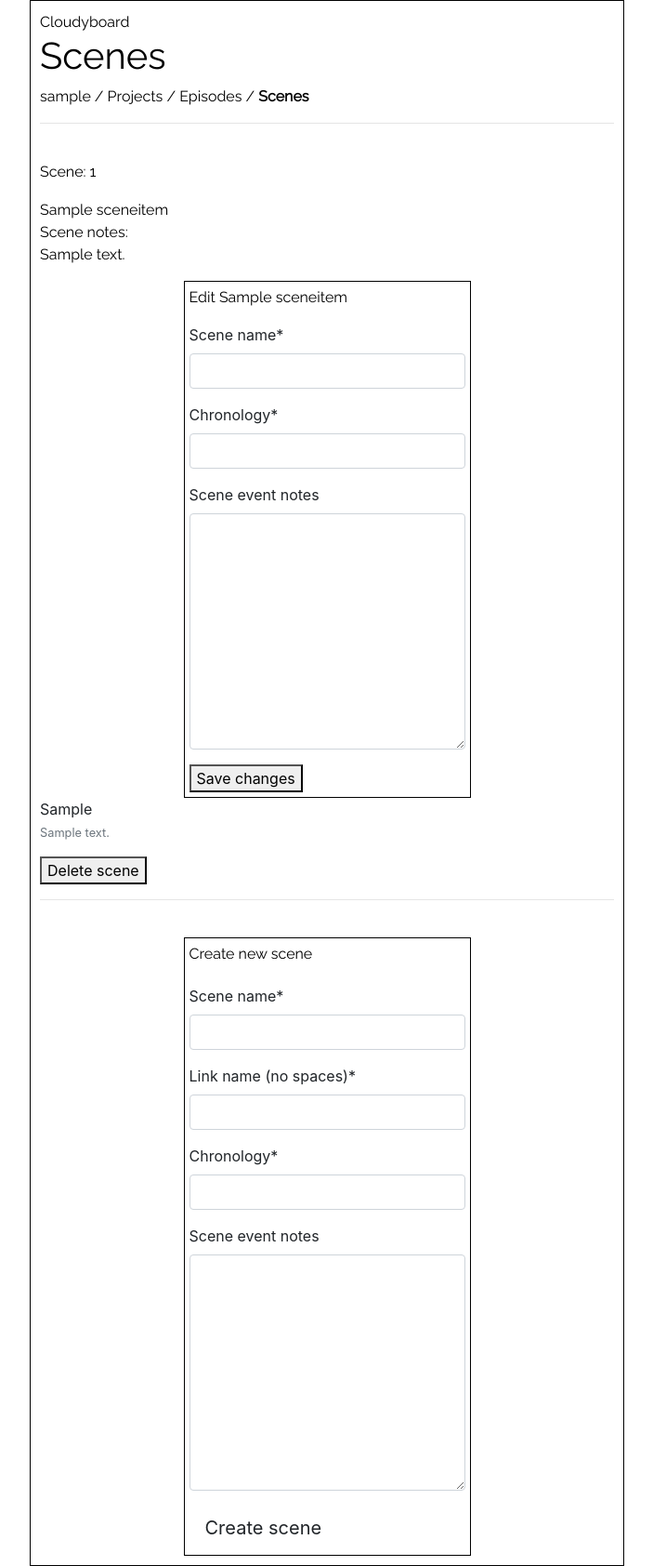
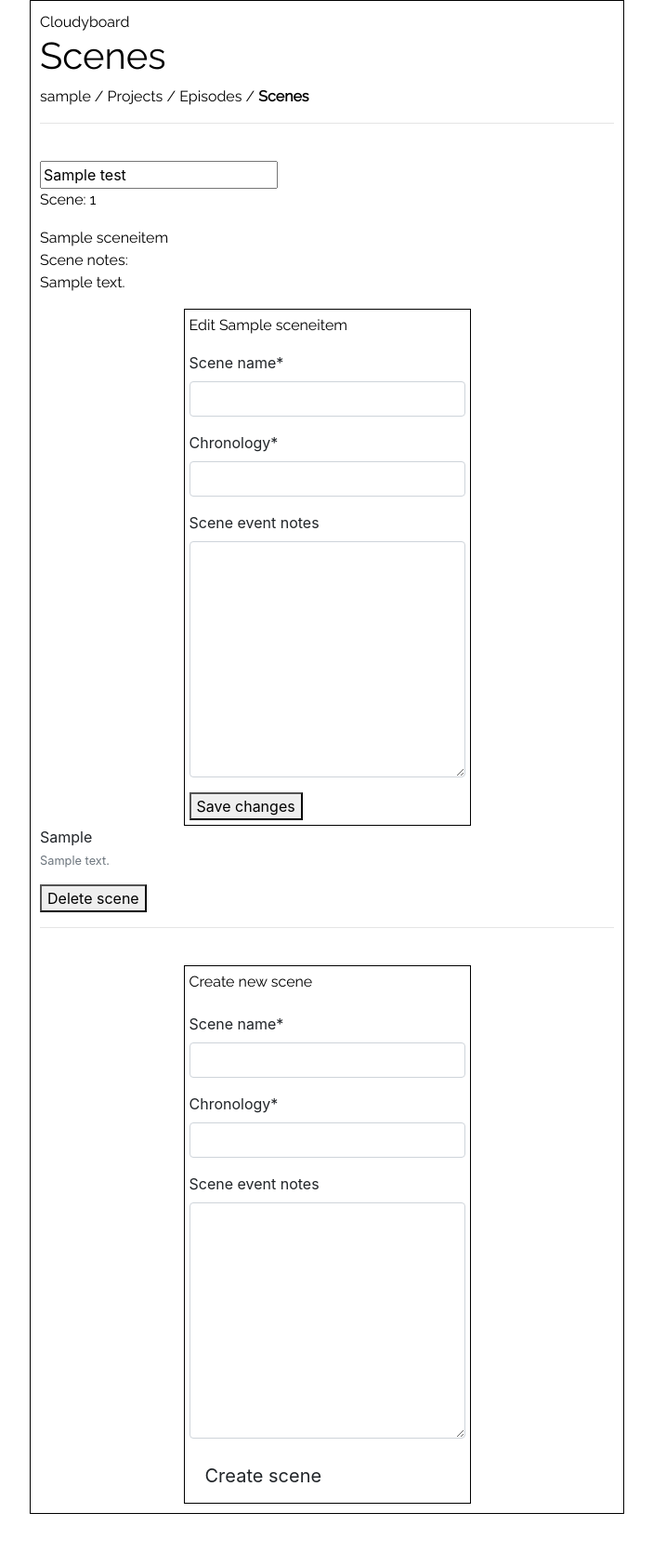
Before and after one commit to MidnattLantern/social_frames, a Django app: template templates/episode_view.html in a window 1280 px wide. Shown: the whole page at 93% size, without its empty margins (288-991 px from the left). After the commit the page ends 1628 px from the top, so only its background shows below. Run offline with Django 3.2, Linux system fonts and the light colour scheme; a user stored in the database is signed in; tables that the repository leaves empty hold one stand-in row (values such as "Sample post"); the template is opened without the code that fills it: values that come from a table or form of the project are taken from there, most other values are stand-ins (such as "Sample title", 1, 10 or a date in 2020); some libraries are stand-ins or nearby versions.

Commit message:
scene slug will automatically generate

```diff
--- a/storyboard/forms.py
+++ b/storyboard/forms.py
@@ -41,9 +41,8 @@
 class CreateSceneItem(forms.ModelForm):
     class Meta:
         model = SceneItem
-        fields = ['scene_name', 'scene_slug', 'scene_chronology', 'scene_event_notes',]
+        fields = ['scene_name', 'scene_chronology', 'scene_event_notes',]
         labels = {'scene_name': 'Scene name',
-                  'scene_slug': 'Link name (no spaces)',
                   'scene_chronology': 'Chronology',
                   'scene_event_notes': 'Scene event notes'
                   }
--- a/storyboard/models.py
+++ b/storyboard/models.py
@@ -108,7 +108,7 @@
     sketch_artist = models.CharField(
         max_length=50, null=False, blank=False, default='', unique=False)
     sketch_pin = models.BooleanField(default=False)
-#    sketch_image = CloudinaryField('image', default='')
+    # sketch_image rejects more than 1MB and non JP(E)Gs and PNGs
     sketch_image = models.ImageField(null=False, blank=False, upload_to='images/', validators=[validate_image_size, FileExtensionValidator(['jpg', 'jpeg', 'png'])])
 
     class Meta:
--- a/templates/episode_view.html
+++ b/templates/episode_view.html
@@ -5,9 +5,13 @@
 <!-- see models.py SceneItem() -->
 {% if user.is_authenticated %}
 <!-- this <p> mimics Finder so that the user purpose feels familiar -->
-<p><a href="{% url 'account_logout' %}">{{ user.username }}</a> / <a href="{% url 'home_url_path' %}">Projects</a> / Episodes / <strong>Scenes</strong></p>
+<p><a href="{% url 'account_logout' %}">{{ user.username }}</a> / <a href="{% url 'home_url_path' %}">Projects</a> / <a href="{% url 'home_url_path' %}">Episodes</a> / <strong>Scenes</strong></p>
 <hr>
 <br>
+
+<!-- test -->
+<input type="text" name="slug_value" value="{{ test }}">
+<!-- endtest -->
 
 <table>
 <!-- see models.py EpisodeItem() -->
--- a/templates/scene_view.html
+++ b/templates/scene_view.html
@@ -7,7 +7,7 @@
 <!-- see models.py SketchItem() -->
 {% if user.is_authenticated %}
 <!-- this <p> mimics Finder so that the user purpose feels familiar -->
-<p><a href="{% url 'account_logout' %}">{{ user.username }}</a>  / <a href="{% url 'home_url_path' %}">Projects</a> / Episodes / Scenes / <strong>Sketches</strong></p>
+<p><a href="{% url 'account_logout' %}">{{ user.username }}</a>  / <a href="{% url 'home_url_path' %}">Projects</a> / <a href="{% url 'home_url_path' %}">Episodes</a> / <a href="{% url 'home_url_path' %}">Scenes</a> / <strong>Sketches</strong></p>
 <br>
 <hr>
 {% for i in sketch_item %}
```
Also changed, not shown: storyboard/views.py (+11 -4 lines), readme.md.
